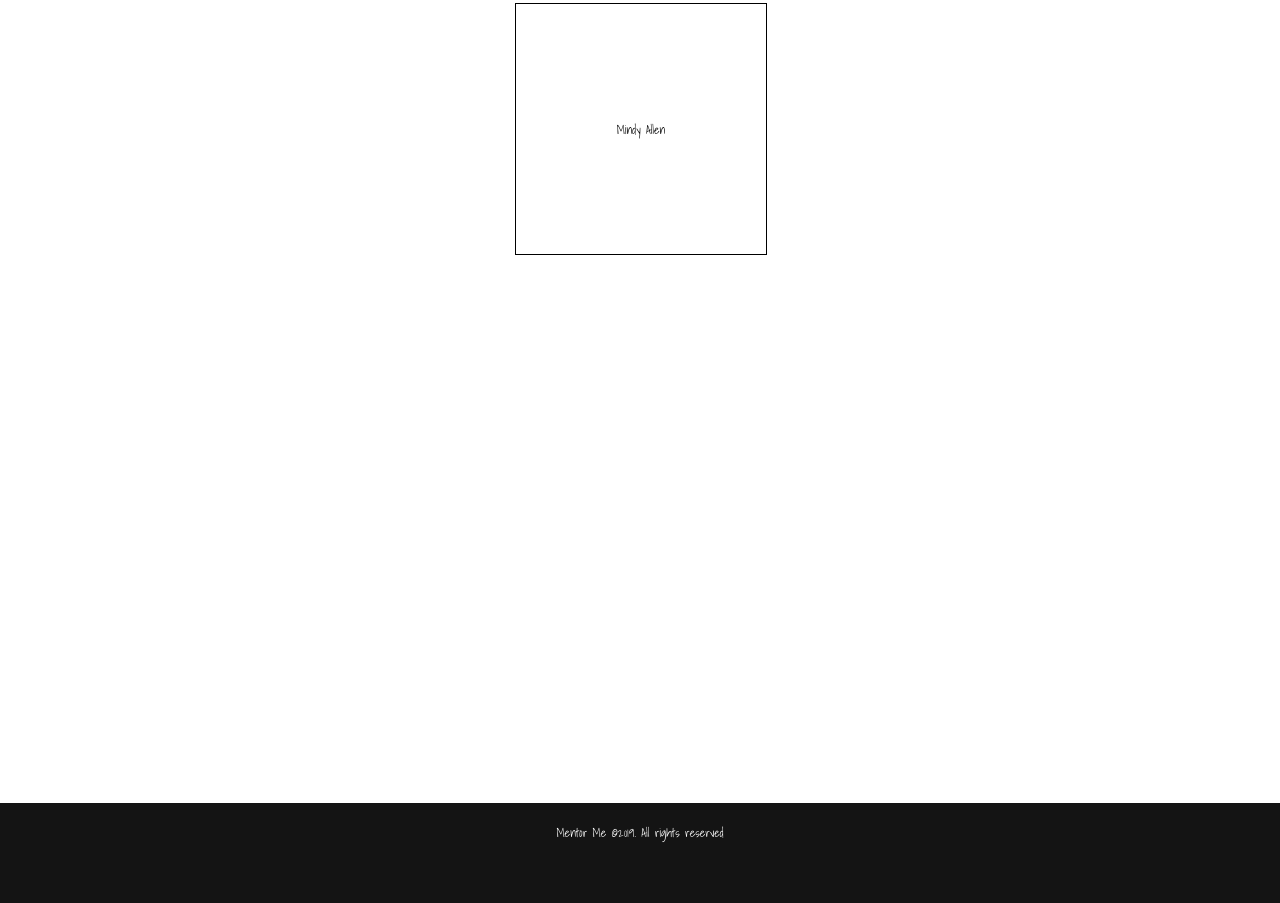
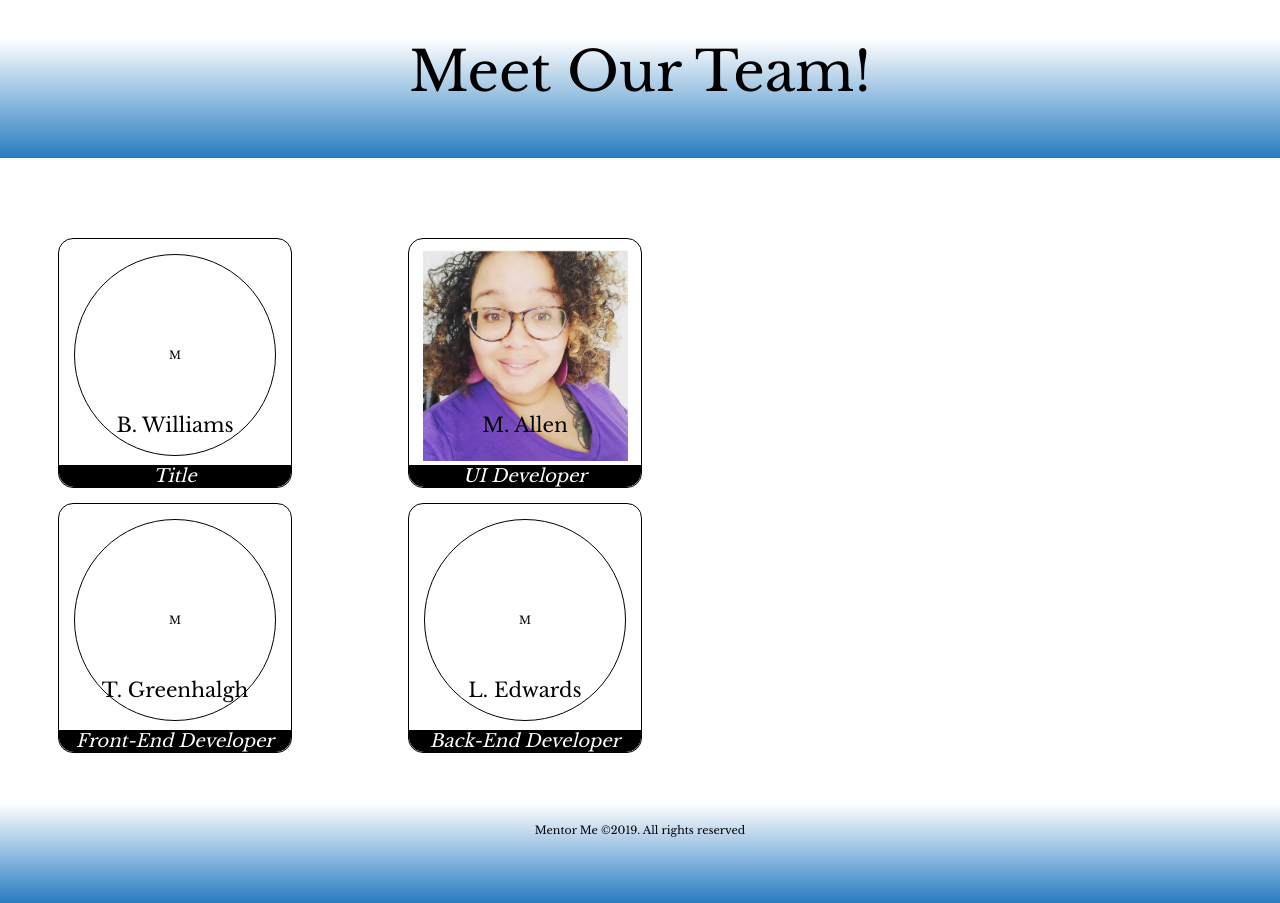
Before and after one commit to mentor-me-lambda-build-week-2/landing-page, a website: page public/index.html in a window 1280 px wide. Shown: the part 1597-2500 px from the top of the page. Drawn offline with nearby package versions, Linux system fonts and the light colour scheme.

Commit message:
styled pages and added team bios today

```diff
--- a/public/css/index.css
+++ b/public/css/index.css
@@ -1,6 +1,6 @@
 body{
-        font-family: 'Shadows Into Light', cursive;
-        font-size: 12px;
+        font-family: 'Libre Baskerville', serif;
+        font-size: 11px;
         margin: unset;
 }
 
@@ -34,7 +34,9 @@ nav{
 }
 
 .logo-text{
- font-size: 50px;
+ font-size: 23px;
+ color: rgb(40, 124, 192);
+
 }
 
 .logo{
@@ -63,7 +65,7 @@ nav{
     justify-content: flex-end;
 }
 #main_title{
-        font-size: 18px;
+        font-size: 16px;
         text-align: center;
         letter-spacing: 4px;
 }
@@ -95,6 +97,7 @@ nav{
 .button-container{
     display: flex;
     justify-content: center;
+    font-size: 20px;
 
 }
 
@@ -136,6 +139,7 @@ nav{
     text-align: center;
     height: 30px;
     cursor: pointer;
+    font-size: 15px;
 
 
 }
@@ -144,11 +148,12 @@ nav{
     height: 100vh;
     display: flex;
     justify-content: center;
+    flex-direction: column;
 }
 
 #footer{
-        background-color: rgb(20, 20, 20);
-        color: #fff;
+        background: linear-gradient(white, rgb(40, 124, 192));
+        color: black;
         padding-top: 20px;
         text-align: center;
         height: 80px;
@@ -168,20 +173,22 @@ nav{
         max-width: 170px;
         width: 100%;
         min-width: 130px;
-        background-color: rgba(0,0,0,0.7);
+        background-color: rgba(53, 49, 49, 0.7);
         height: 200px;
         display: inline-block;
-        margin: 4px;
+        margin: 75px;
         vertical-align: top;
         color: #fff;
         padding: 4px;
+        text-align: center;
 }
 
 #info_header{
-        background-color: lightskyblue;
+        background: rgb(40, 124, 192);
         color: #fff;
         padding: 4px;
         margin-bottom: 10px;
+        text-align: center;
 }
 
 
@@ -195,16 +202,40 @@ nav{
 }
 
 .cards-container{
+    display: flex;
+    justify-content: space-around;
+    width: 60%;
+    flex-wrap: wrap;
+    max-width: 700px;
 
 }
 
-.card{
-    width: 250px;
-    height: 250px;
-    position: relative;
+.bottom-header{
+    display: flex;
+    justify-content: center;
+    margin-bottom: 80px;
+    font-size: 55px;
+    height: 15%;
+    background: linear-gradient(white, rgb(40, 124, 192));
+
+
 }
 
-.front, .back{
+
+.card{
+    /* width: 250px;
+    height: 250px; */
+    padding: 15px;
+    position: relative;
+    display: flex;
+    flex-direction: column;
+    border: 1px solid black;
+    border-radius: 15px;
+    height: 218px;
+    margin-bottom: 15px;
+}
+
+/* .front, .back{
     display: flex;
     justify-content: center;
     align-items: center;
@@ -224,7 +255,7 @@ nav{
 
 .back:hover{
     transform: rotateY(180deg);
-}
+} */
 
 
 .text-background-box{
@@ -239,7 +270,7 @@ nav{
     align-items: center;
     box-shadow: 1px 1px 1px rgba(8, 8, 8, 0.479)
 }
-.back{
+/* .back{
 
     transform: rotateY(180deg);
 
@@ -248,8 +279,52 @@ nav{
 .flipped{
     transform: rotateY(180deg);
 
+} */
+
+.picture{
+    display: flex;
+    justify-content: center;
+    height: 50%;
+    align-items: center;
+    border: 1px solid black;
+    border-radius: 50%;
+    margin-bottom: 15px;
+    height: 200px;
+    width: 200px;
+
 }
 
+.about-container{
+    display: flex;
+    justify-content: center;
+    flex-direction: column;
+    position: absolute;
+    bottom: 0px;
+    width: 100%;
+    left: 0;
+    border-bottom-right-radius: 15px;
+    border-bottom-left-radius: 15px;
+
+}
+
+.name{
+    display: flex;
+    justify-content: center;
+    font-size: 20px;
+    margin-bottom: 28px;
+
+}
+.position{
+    display: flex;
+    justify-content: center;
+    font-size: 18px;
+    font-style: italic;
+    background: black;
+    color: white;
+    border-bottom-right-radius: 15px;
+    border-bottom-left-radius: 15px;
+
+}
 
 
 
--- a/public/index.html
+++ b/public/index.html
@@ -3,16 +3,14 @@
   <head>
 
 
-    <title> Mentor Me</title>
+    <title> MENTOR ME</title>
 
     <meta charset="UTF-8" />
     <meta name="viewport" content="width=device-width, initial-scale=1.0" />
     <meta http-equiv="X-UA-Compatible" content="ie=edge" />
 
     <link href="./css/index.css" rel="stylesheet" type="text/css" />
-    <link href="https://fonts.googleapis.com/css?family=Shadows+Into+Light" rel="stylesheet">
-
-
+    <link href="https://fonts.googleapis.com/css?family=Libre+Baskerville" rel="stylesheet">
     <script src="./js/index.js"></script>
   </head>
 
@@ -31,14 +29,14 @@
         <nav class="navbar">
           <div class="logo-container">
           <img src="./images/mentorme.png" class="logo" />
-          <div class="logo-text">Mentor Me</div>
+          <div class="logo-text">MENTOR ME</div>
           </div>
 
               <div class="button-container">
-              <div class="menu-button" >Home</div>
-              <div class="menu-button" >Team</div>
-              <div class="menu-button" >login</div>
-              <div class="menu-button" >Sign Up</div>
+              <div class="menu-button" >HOME</div>
+              <div class="menu-button" >TEAM</div>
+              <div class="menu-button" >LOGIN</div>
+              <div class="menu-button" >SIGN UP</div>
         </div>
         </nav>
 
@@ -92,16 +90,76 @@
 
   </div>
   <div class="bottom-section">
+
+
+<div class="bottom-header">Meet Our Team!</div>
+
     <div class="cards-container">
       <div class="card">
-        <div class="front">
-          Mindy Allen
-        </div>
-        <div class="back">
-          The OG
-        </div>
+       <div class="picture">
+          M
+       </div>
+       <div class="about-container">
+          <div class="name">
+            B.  Williams
+          </div>
+          <div class="position">
+            Title
+          </div>
+       </div>
 
       </div>
+
+      <div class="card">
+          <div class="picture">
+             <img src="./images/sitepic.jpg" width="205px;">
+          </div>
+          <div class="about-container">
+             <div class="name">
+               M. Allen
+             </div>
+             <div class="position">
+               UI Developer
+             </div>
+          </div>
+
+         </div>
+
+         <div class="card">
+            <div class="picture">
+               M
+            </div>
+            <div class="about-container">
+               <div class="name">
+                 T. Greenhalgh
+               </div>
+               <div class="position">
+                 Front-End  Developer
+               </div>
+            </div>
+
+           </div>
+
+           <div class="card">
+              <div class="picture">
+                 M
+              </div>
+              <div class="about-container">
+                 <div class="name">
+                   L. Edwards
+                 </div>
+                 <div class="position">
+                   Back-End Developer
+                 </div>
+              </div>
+
+             </div>
+
+
+
+
+
+
     </div>
   </div>
 
```
Also changed, not shown: public/images/sitepic.jpg (added).
